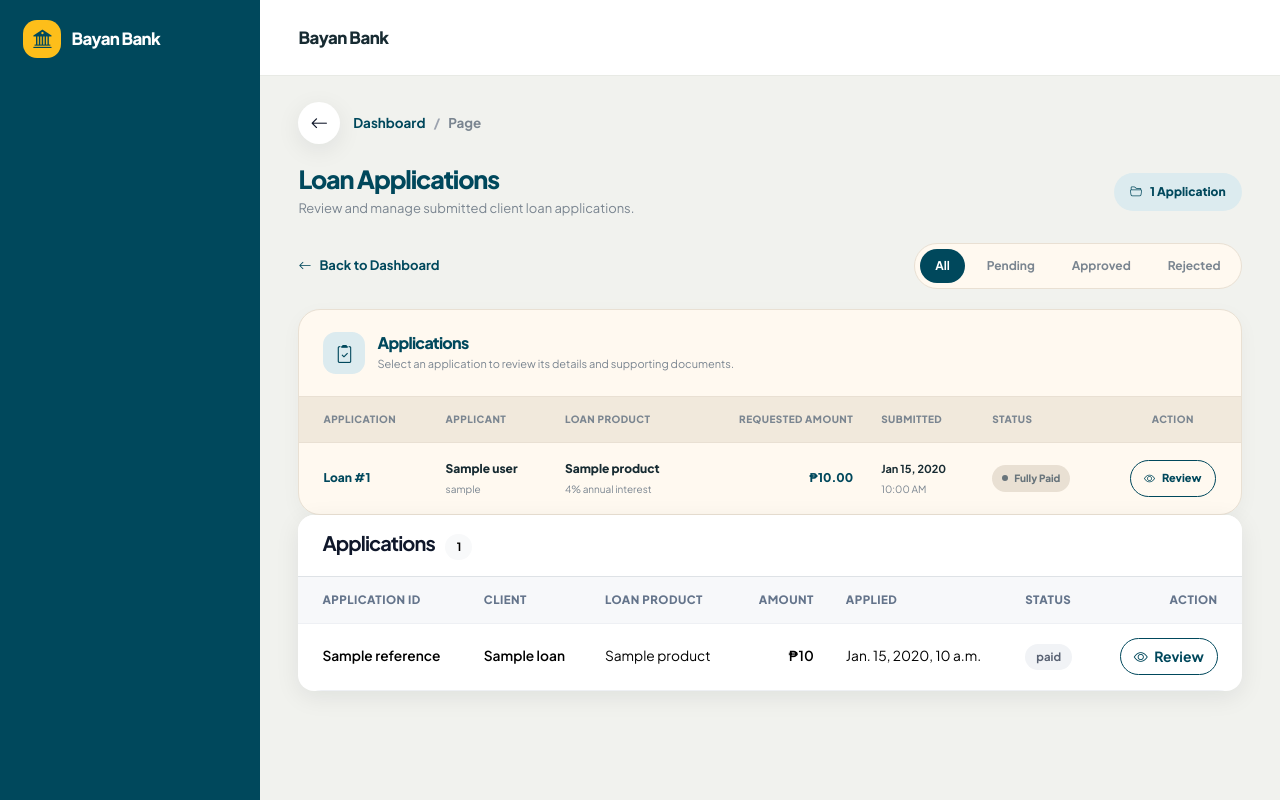
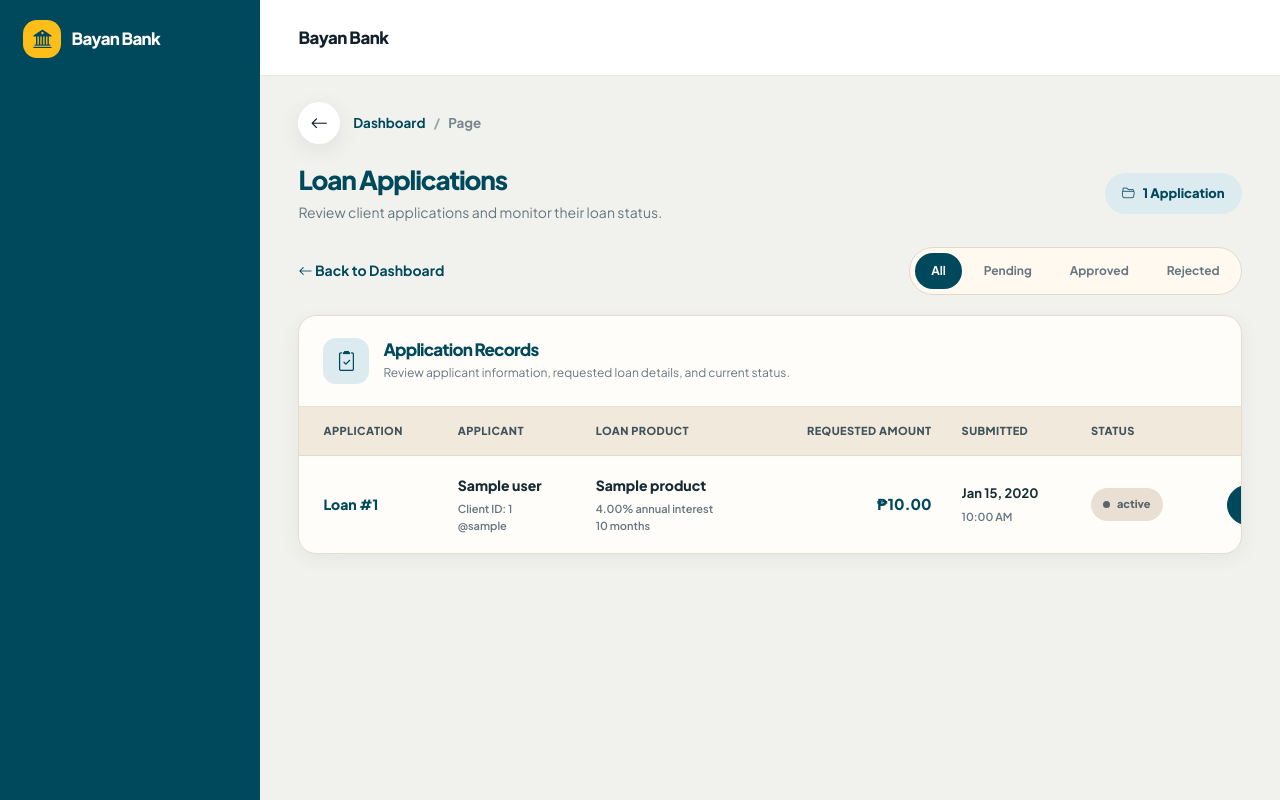
Before and after one commit to lalaaivy/bayan-bank, a Django app: template templates/officer/applications.html in a window 1280 px wide. Run offline with Django 5.2, Linux system fonts and the light colour scheme; the template is opened without the code that fills it: most values are stand-ins (such as "Sample title", 1, 10 or a date in 2020); parts of the project's set-up code (start-up, migrations or seed data) failed here and were passed over.

Commit message:
Update loan officer applications styling

```diff
--- a/templates/officer/applications.html
+++ b/templates/officer/applications.html
@@ -6,23 +6,9 @@
 {% block content %}
 
 <style>
-    :root {
-        --bank-teal: #00485C;
-        --bank-yellow: #FDBE1A;
-        --bank-cream: #F7F0E5;
-        --bank-card: #FFF9F0;
-        --bank-text: #172B32;
-        --bank-muted: #7A8590;
-        --bank-border: #E9E0D3;
-        --bank-green: #0A6B3C;
-        --bank-red: #E8503A;
+    .applications-page {
+        color: #172B32;
     }
-
-    .applications-page {
-        color: var(--bank-text);
-    }
-
-    /* PAGE HEADING */
 
     .applications-heading {
         display: flex;
@@ -34,31 +20,29 @@
     }
 
     .applications-heading h3 {
-        margin: 0 0 5px;
-        color: var(--bank-teal);
-        font-size: 25px;
+        margin: 0 0 6px;
+        color: #00485C;
+        font-size: 26px;
         font-weight: 800;
     }
 
     .applications-heading p {
         margin: 0;
-        color: var(--bank-muted);
-        font-size: 13px;
+        color: #667780;
+        font-size: 14px;
     }
 
     .application-count {
         display: inline-flex;
         align-items: center;
         gap: 8px;
-        padding: 10px 16px;
+        padding: 11px 17px;
         border-radius: 30px;
         background: #DCEBEF;
-        color: var(--bank-teal);
-        font-size: 12px;
+        color: #00485C;
+        font-size: 13px;
         font-weight: 800;
     }
-
-    /* FILTERS */
 
     .applications-toolbar {
         display: flex;
@@ -70,110 +54,103 @@
     }
 
     .applications-back {
-        display: inline-flex;
-        align-items: center;
-        gap: 8px;
-        color: var(--bank-teal);
-        font-size: 13px;
+        color: #00485C;
+        font-size: 14px;
         font-weight: 700;
         text-decoration: none;
     }
 
     .applications-back:hover {
-        color: #00323F;
+        color: #002F3D;
     }
 
     .application-filters {
         display: flex;
         flex-wrap: wrap;
-        gap: 7px;
+        gap: 6px;
         padding: 5px;
-        border: 1px solid var(--bank-border);
+        border: 1px solid #E2D9CC;
         border-radius: 30px;
-        background: var(--bank-card);
+        background: #FFF9F0;
     }
 
     .application-filters a {
-        padding: 8px 15px;
+        padding: 9px 16px;
         border-radius: 30px;
-        color: var(--bank-muted);
+        color: #687780;
         font-size: 12px;
         font-weight: 700;
         text-decoration: none;
-        transition: background .2s ease, color .2s ease;
     }
 
     .application-filters a:hover {
         background: #DCEBEF;
-        color: var(--bank-teal);
+        color: #00485C;
     }
 
     .application-filters a.active {
-        background: var(--bank-teal);
+        background: #00485C;
         color: #fff;
     }
 
-    /* APPLICATION TABLE CARD */
-
     .applications-card {
         overflow: hidden;
-        border: 1px solid var(--bank-border);
-        border-radius: 22px;
-        background: var(--bank-card);
-        box-shadow: 0 6px 20px rgba(23, 43, 50, .04);
+        border: 1px solid #E4DCCF;
+        border-radius: 18px;
+        background: #FFFDF9;
+        box-shadow: 0 5px 20px rgba(23, 43, 50, .06);
     }
 
     .applications-card-header {
         display: flex;
         align-items: center;
-        gap: 12px;
+        gap: 14px;
         padding: 22px 24px;
-        border-bottom: 1px solid var(--bank-border);
+        border-bottom: 1px solid #E9E0D3;
     }
 
     .applications-card-header .header-icon {
         display: flex;
         align-items: center;
         justify-content: center;
-        width: 42px;
-        height: 42px;
+        width: 46px;
+        height: 46px;
         flex-shrink: 0;
         border-radius: 13px;
         background: #DCEBEF;
-        color: var(--bank-teal);
-        font-size: 18px;
+        color: #00485C;
+        font-size: 20px;
     }
 
     .applications-card-header h5 {
-        margin: 0 0 4px;
-        color: var(--bank-teal);
-        font-size: 16px;
+        margin: 0 0 5px;
+        color: #00485C;
+        font-size: 17px;
         font-weight: 800;
     }
 
     .applications-card-header p {
         margin: 0;
-        color: var(--bank-muted);
-        font-size: 11px;
+        color: #687780;
+        font-size: 12px;
     }
-
-    /* TABLE */
 
     .applications-table {
         width: 100%;
+        min-width: 1050px;
         margin: 0;
         border-collapse: separate;
         border-spacing: 0;
     }
 
     .applications-table thead th {
-        padding: 15px 14px;
-        border-bottom: 1px solid var(--bank-border);
+        padding: 16px 15px;
+        border-bottom: 1px solid #E2D9CC;
         background: #F1E9DC;
-        color: var(--bank-muted);
-        font-size: 10px;
+        color: #40535C;
+        font-size: 11px;
         font-weight: 800;
-        letter-spacing: .045em;
+        letter-spacing: .04em;
         text-transform: uppercase;
         white-space: nowrap;
     }
@@ -184,10 +161,10 @@
     }
 
     .applications-table tbody td {
-        padding: 17px 14px;
-        border-bottom: 1px solid var(--bank-border);
-        color: var(--bank-text);
-        font-size: 12px;
+        padding: 19px 15px;
+        border-bottom: 1px solid #ECE5DA;
+        color: #172B32;
+        font-size: 13px;
         vertical-align: middle;
     }
 
@@ -195,16 +172,13 @@
         border-bottom: none;
     }
 
-    .applications-table tbody tr {
-        transition: background .15s ease;
-    }
-
     .applications-table tbody tr:hover {
-        background: rgba(220, 235, 239, .35);
+        background: #F3F8F8;
     }
 
     .application-number {
-        color: var(--bank-teal);
+        color: #00485C;
+        font-size: 14px;
         font-weight: 800;
         white-space: nowrap;
     }
@@ -212,145 +186,130 @@
     .applicant-name,
     .product-name {
         display: block;
-        color: var(--bank-text);
-        font-size: 12px;
+        color: #172B32;
+        font-size: 14px;
         font-weight: 800;
+        line-height: 1.5;
     }
 
     .applicant-username,
-    .product-rate {
+    .product-rate,
+    .application-time {
         display: block;
-        margin-top: 4px;
-        color: var(--bank-muted);
-        font-size: 10px;
+        margin-top: 5px;
+        color: #657780;
+        font-size: 11px;
+        font-weight: 600;
     }
 
     .application-amount {
-        color: var(--bank-teal);
+        color: #00485C;
+        font-size: 15px;
         font-weight: 800;
         white-space: nowrap;
     }
 
     .application-date {
-        color: var(--bank-text);
-        font-size: 11px;
+        color: #172B32;
+        font-size: 13px;
         font-weight: 700;
         white-space: nowrap;
     }
 
-    .application-time {
-        display: block;
-        margin-top: 4px;
-        color: var(--bank-muted);
-        font-size: 10px;
-    }
-
-    /* STATUS BADGES */
-
     .application-status {
         display: inline-flex;
         align-items: center;
-        gap: 6px;
-        padding: 6px 10px;
+        gap: 7px;
+        padding: 8px 12px;
         border-radius: 30px;
-        font-size: 10px;
+        font-size: 11px;
         font-weight: 800;
         white-space: nowrap;
     }
 
     .application-status::before {
         content: "";
-        width: 6px;
-        height: 6px;
+        width: 7px;
+        height: 7px;
         border-radius: 50%;
         background: currentColor;
     }
 
     .status-pending {
         background: #FFF0C2;
-        color: #8A6000;
+        color: #805900;
     }
 
     .status-approved {
         background: #DDEFE5;
-        color: var(--bank-green);
+        color: #0A6B3C;
     }
 
     .status-rejected,
     .status-defaulted {
         background: #FBE4DF;
-        color: var(--bank-red);
+        color: #B83224;
     }
 
     .status-active {
         background: #DCEBEF;
-        color: var(--bank-teal);
+        color: #00485C;
     }
 
     .status-paid,
     .status-other {
         background: #E9E0D3;
-        color: #68747B;
+        color: #58656B;
     }
-
-    /* REVIEW BUTTON */
 
     .application-review {
         display: inline-flex;
         align-items: center;
         justify-content: center;
         gap: 7px;
-        padding: 9px 13px;
-        border: 1px solid var(--bank-teal);
+        padding: 10px 15px;
+        border: 1px solid #00485C;
         border-radius: 30px;
-        background: transparent;
-        color: var(--bank-teal);
-        font-size: 11px;
+        background: #00485C;
+        color: #fff;
+        font-size: 12px;
         font-weight: 800;
         text-decoration: none;
         white-space: nowrap;
-        transition: background .2s ease, color .2s ease;
+        transition: .2s ease;
     }
 
     .application-review:hover {
-        background: var(--bank-teal);
+        background: #003442;
+        border-color: #003442;
         color: #fff;
+        transform: translateY(-1px);
     }
 
-    /* EMPTY STATE */
-
     .applications-empty {
-        padding: 60px 20px !important;
+        padding: 65px 20px !important;
         text-align: center;
     }
 
     .applications-empty i {
-        display: inline-flex;
-        align-items: center;
-        justify-content: center;
-        width: 65px;
-        height: 65px;
-        margin-bottom: 16px;
-        border-radius: 20px;
-        background: #DCEBEF;
-        color: var(--bank-teal);
-        font-size: 27px;
+        display: inline-block;
+        margin-bottom: 15px;
+        color: #72909A;
+        font-size: 42px;
     }
 
     .applications-empty h6 {
         margin-bottom: 7px;
-        color: var(--bank-teal);
-        font-size: 15px;
+        color: #00485C;
+        font-size: 16px;
         font-weight: 800;
     }
 
     .applications-empty p {
         margin: 0;
-        color: var(--bank-muted);
-        font-size: 12px;
+        color: #687780;
+        font-size: 13px;
     }
-
-    /* RESPONSIVE */
 
     @media (max-width: 767.98px) {
         .applications-heading h3 {
@@ -359,11 +318,6 @@
 
         .applications-card-header {
             padding: 18px;
-        }
-
-        .applications-table thead th,
-        .applications-table tbody td {
-            padding: 13px 12px;
         }
 
         .applications-table thead th:first-child,
@@ -392,20 +346,19 @@
 
 <div class="applications-page">
 
-    <!-- PAGE HEADING -->
     <div class="applications-heading">
         <div>
             <h3>Loan Applications</h3>
-            <p>Review and manage submitted client loan applications.</p>
+            <p>Review client applications and monitor their loan status.</p>
         </div>
 
         <span class="application-count">
             <i class="bi bi-folder2-open"></i>
-            {{ applications|length }} Application{{ applications|length|pluralize }}
+            {{ applications|length }}
+            Application{{ applications|length|pluralize }}
         </span>
     </div>
 
-    <!-- TOOLBAR AND FILTERS -->
     <div class="applications-toolbar">
 
         <a href="{% url 'officer_home' %}" class="applications-back">
@@ -438,7 +391,6 @@
         </div>
     </div>
 
-    <!-- APPLICATIONS TABLE -->
     <section class="applications-card">
 
         <div class="applications-card-header">
@@ -447,8 +399,8 @@
             </span>
 
             <div>
-                <h5>Applications</h5>
-                <p>Select an application to review its details and supporting documents.</p>
+                <h5>Application Records</h5>
+                <p>Review applicant information, requested loan details, and current status.</p>
             </div>
         </div>
 
@@ -490,17 +442,20 @@
                             </span>
 
                             <span class="applicant-username">
-                                {{ loan.client.user.username }}
+                                Client ID: {{ loan.client_id }}<br>
+                                @{{ loan.client.user.username }}
                             </span>
                         </td>
 
                         <td>
                             <span class="product-name">
-                                {{ loan.product.name }}
+                                {{ loan.product.name|default:"Product unavailable" }}
                             </span>
 
                             <span class="product-rate">
-                                {{ loan.annual_rate }}% annual interest
+                                {{ loan.annual_rate|floatformat:2 }}% annual interest
+                                <br>
+                                {{ loan.term_months }} months
                             </span>
                         </td>
 
@@ -521,43 +476,35 @@
                         </td>
 
                         <td>
-
                             {% if loan.status == "pending" %}
                                 <span class="application-status status-pending">
-                                    Pending
+                                    {{ loan.get_status_display }}
                                 </span>
-
                             {% elif loan.status == "approved" %}
                                 <span class="application-status status-approved">
-                                    Approved
+                                    {{ loan.get_status_display }}
                                 </span>
-
                             {% elif loan.status == "rejected" %}
                                 <span class="application-status status-rejected">
-                                    Rejected
+                                    {{ loan.get_status_display }}
                                 </span>
-
                             {% elif loan.status == "active" %}
                                 <span class="application-status status-active">
-                                    Active
+                                    {{ loan.get_status_display }}
                                 </span>
-
                             {% elif loan.status == "paid" %}
                                 <span class="application-status status-paid">
-                                    Fully Paid
+                                    {{ loan.get_status_display }}
                                 </span>
-
                             {% elif loan.status == "defaulted" %}
                                 <span class="application-status status-defaulted">
-                                    Defaulted
+                                    {{ loan.get_status_display }}
                                 </span>
-
                             {% else %}
                                 <span class="application-status status-other">
-                                    {{ loan.get_status_display }}
+                                    {{ loan.get_status_display|default:loan.status }}
                                 </span>
                             {% endif %}
-
                         </td>
 
                         <td class="text-center">
@@ -574,84 +521,20 @@
 
                     <tr>
                         <td colspan="7" class="applications-empty">
-
-                            <i class="bi bi-folder2-open"></i>
-
-                            <h6>No Loan Applications</h6>
-
-                            <p>
-                                Applications matching this status will appear here.
-                            </p>
-
+                            <i class="bi bi-inbox"></i>
+                            <h6>No Loan Applications Found</h6>
+                            <p>Applications matching this status will appear here.</p>
                         </td>
                     </tr>
 
                     {% endfor %}
 
                 </tbody>
-
             </table>
 
         </div>
     </section>
 
-  <div class="card border-0 shadow-sm rounded-4 overflow-hidden">
-    <div class="card-header bg-white border-bottom py-3 px-4">
-      <h5 class="fw-bold mb-0">Applications <span class="badge text-bg-light ms-2">{{ applications|length }}</span></h5>
-    </div>
-    <div class="table-responsive">
-      <table class="table table-hover align-middle mb-0">
-        <thead class="table-light">
-          <tr>
-            <th class="ps-4">Application ID</th>
-            <th>Client</th>
-            <th>Loan Product</th>
-            <th class="text-end">Amount</th>
-            <th>Applied</th>
-            <th>Status</th>
-            <th class="text-end pe-4">Action</th>
-          </tr>
-        </thead>
-        <tbody>
-          {% for loan in applications %}
-          <tr>
-            <td class="ps-4 fw-semibold text-nowrap">{{ loan.reference }}</td>
-            <td>
-              <div class="fw-semibold">{{ loan.name }}</div>
-            </td>
-            <td>{{ loan.product }}</td>
-            <td class="text-end text-nowrap fw-semibold">₱{{ loan.amount }}</td>
-            <td class="text-nowrap">{{ loan.date }}</td>
-            <td>
-              {% if loan.status == 'Pending' %}
-                <span class="badge rounded-pill text-bg-warning">Pending</span>
-              {% elif loan.status == 'Approved' %}
-                <span class="badge rounded-pill text-bg-success">Approved</span>
-              {% elif loan.status == 'Rejected' %}
-                <span class="badge rounded-pill text-bg-danger">Rejected</span>
-              {% elif loan.status == 'Active' %}
-                <span class="badge rounded-pill text-bg-primary">Active</span>
-              {% else %}
-                <span class="badge rounded-pill text-bg-secondary">{{ loan.status }}</span>
-              {% endif %}
-            </td>
-            <td class="text-end pe-4">
-              <a href="{% url 'loan_application_detail' loan.pk %}" class="btn btn-sm btn-outline-primary text-nowrap">
-                <i class="bi bi-eye me-1"></i> Review
-              </a>
-            </td>
-          </tr>
-          {% empty %}
-          <tr><td colspan="7" class="text-center py-5">
-            <i class="bi bi-inbox fs-1 text-muted"></i>
-            <h6 class="fw-bold mt-3">No loan applications found</h6>
-            <p class="text-muted mb-0">Try another status or wait for new applications.</p>
-          </td></tr>
-          {% endfor %}
-        </tbody>
-      </table>
-    </div>
-  </div>
 </div>
 
 {% endblock %}
```
